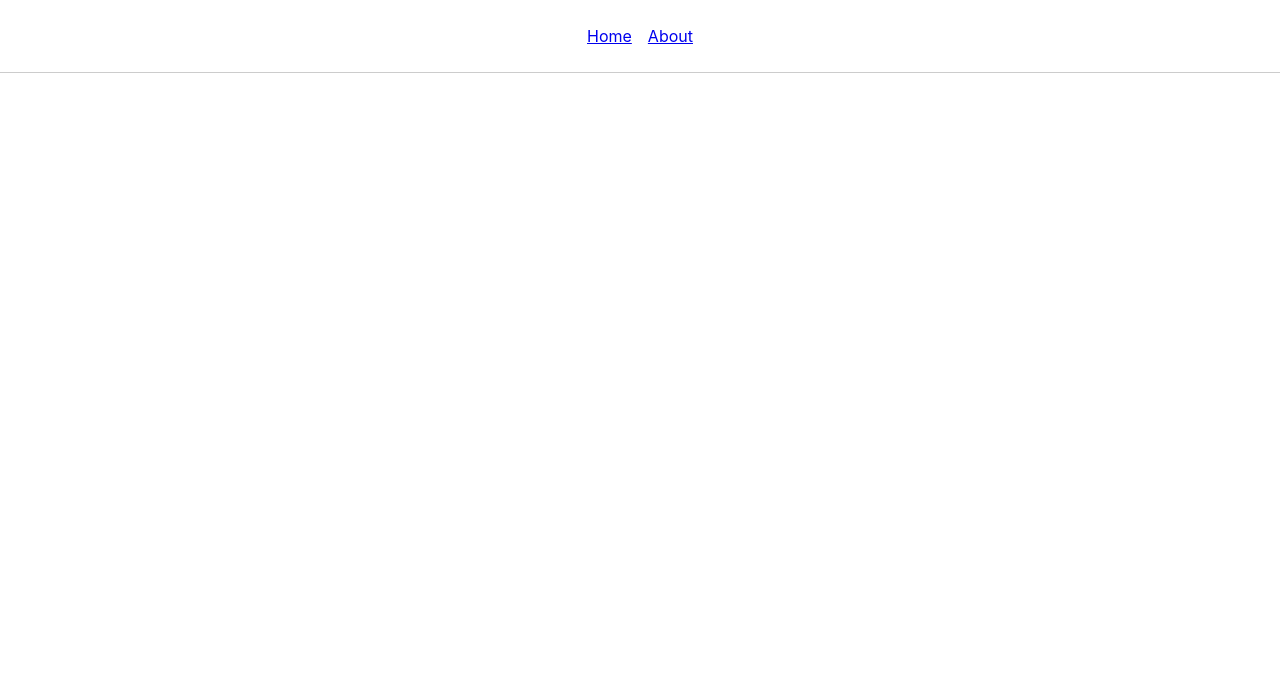
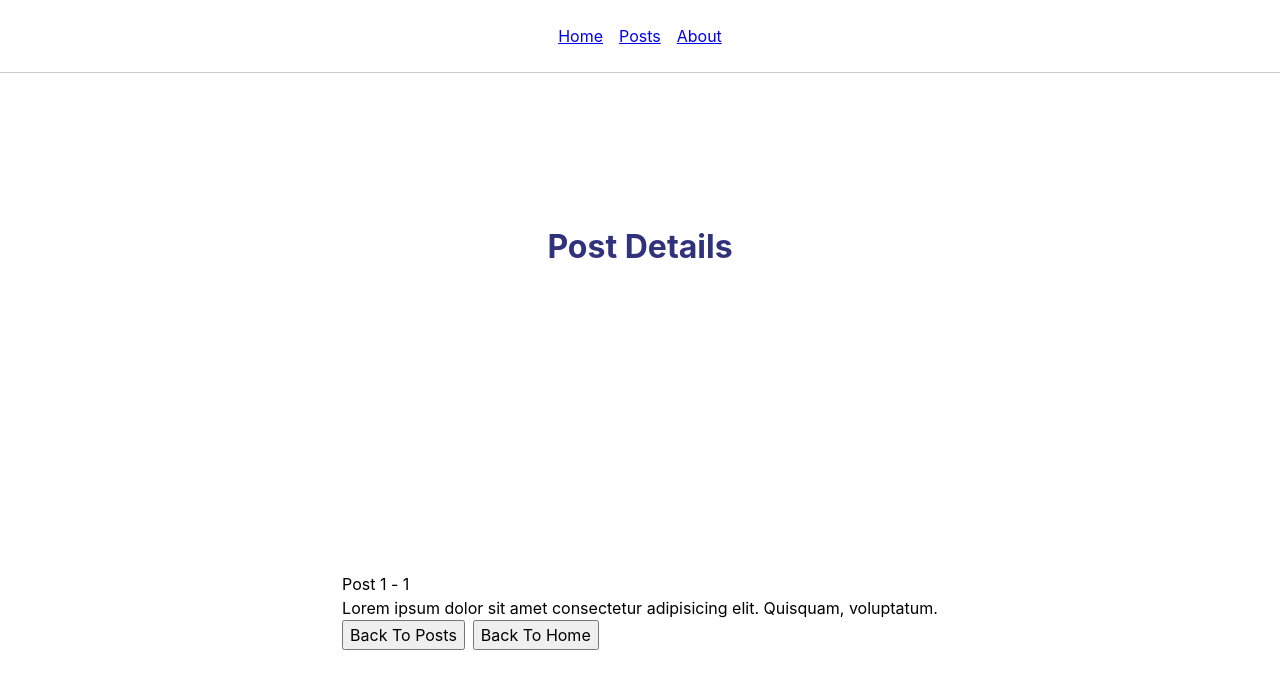
Before and after one commit to deejayjay/udemy-vue3-composition-api, a Vue app in the folder Section-2/vue-composition-api-basics/: page /posts/1 in a window 1280 px wide. Before the commit this address had no page. Shown: the top 688 px of the page. Built offline with nearby package versions, Linux system fonts and the light colour scheme.

Commit message:
Finishes module 8

```diff
--- a/Section-2/vue-composition-api-basics/src/App.vue
+++ b/Section-2/vue-composition-api-basics/src/App.vue
@@ -7,6 +7,8 @@ import { RouterLink, RouterView } from 'vue-router'
   <nav class="nav">
     <RouterLink to="/"
                 class="nav-link">Home</RouterLink>
+    <RouterLink to="/posts"
+                class="nav-link">Posts</RouterLink>
     <RouterLink to="/about"
                 class="nav-link">About</RouterLink>
   </nav>
--- a/Section-2/vue-composition-api-basics/src/router/index.js
+++ b/Section-2/vue-composition-api-basics/src/router/index.js
@@ -8,6 +8,16 @@ const router = createRouter({
       path: '/',
       name: 'home',
       component: HomeView
+    },
+    {
+      path: '/posts',
+      name: 'posts',
+      component: () => import('../views/PostsView.vue')
+    },
+    {
+      path: '/posts/:id',
+      name: 'postDetail',
+      component: () => import('../views/PostDetailsView.vue')
     },
     {
       path: '/about',
--- /dev/null
+++ b/Section-2/vue-composition-api-basics/src/views/PostDetailsView.vue
@@ -0,0 +1,63 @@
+<template>
+  <div class="posts">
+    <h1>Post Details</h1>
+    <div>
+      <h2>{{ currentPost.title }} - {{ $route.params.id }}</h2>
+      <p>{{ currentPost.body }}</p>
+      <button type="button"
+              @click="handleBackToPosts">Back To Posts</button>
+      <button type="button"
+              @click="$router.push('/')">Back To Home</button>
+    </div>
+  </div>
+</template>
+
+<script setup>
+import { computed } from 'vue';
+import { useRoute, useRouter } from 'vue-router';
+
+const route = useRoute();
+const router = useRouter();
+
+const postsList = [
+  {
+    id: 1,
+    title: 'Post 1',
+    body: 'Lorem ipsum dolor sit amet consectetur adipisicing elit. Quisquam, voluptatum.'
+  },
+  {
+    id: 2,
+    title: 'Post 2',
+    body: 'Lorem ipsum dolor sit amet consectetur adipisicing elit. Quisquam, voluptatum.'
+  },
+  {
+    id: 3,
+    title: 'Post 3',
+    body: 'Lorem ipsum dolor sit amet consectetur adipisicing elit. Quisquam, voluptatum.'
+  }
+];
+
+const currentPost = computed(() => postsList.find(post => post.id === +route.params.id));
+
+function handleBackToPosts() {
+  router.push('/posts');
+}
+</script>
+
+<style scoped>
+.posts {
+  flex: 1;
+  display: grid;
+  place-items: center;
+}
+
+h1 {
+  font-weight: 700;
+  font-size: 2rem;
+  color: #31327c;
+}
+
+button {
+  margin-right: 0.5rem;
+}
+</style>
--- /dev/null
+++ b/Section-2/vue-composition-api-basics/src/views/PostsView.vue
@@ -0,0 +1,24 @@
+<template>
+  <div class="posts">
+    <h1>Posts</h1>
+    <ul>
+      <li v-for="postId in 3">
+        <RouterLink :to="`/posts/${postId}`">Post {{ postId }}</RouterLink>
+      </li>
+    </ul>
+  </div>
+</template>
+
+<style scoped>
+.posts {
+  flex: 1;
+  display: grid;
+  place-items: center;
+}
+
+h1 {
+  font-weight: 700;
+  font-size: 2rem;
+  color: #31327c;
+}
+</style>
```
